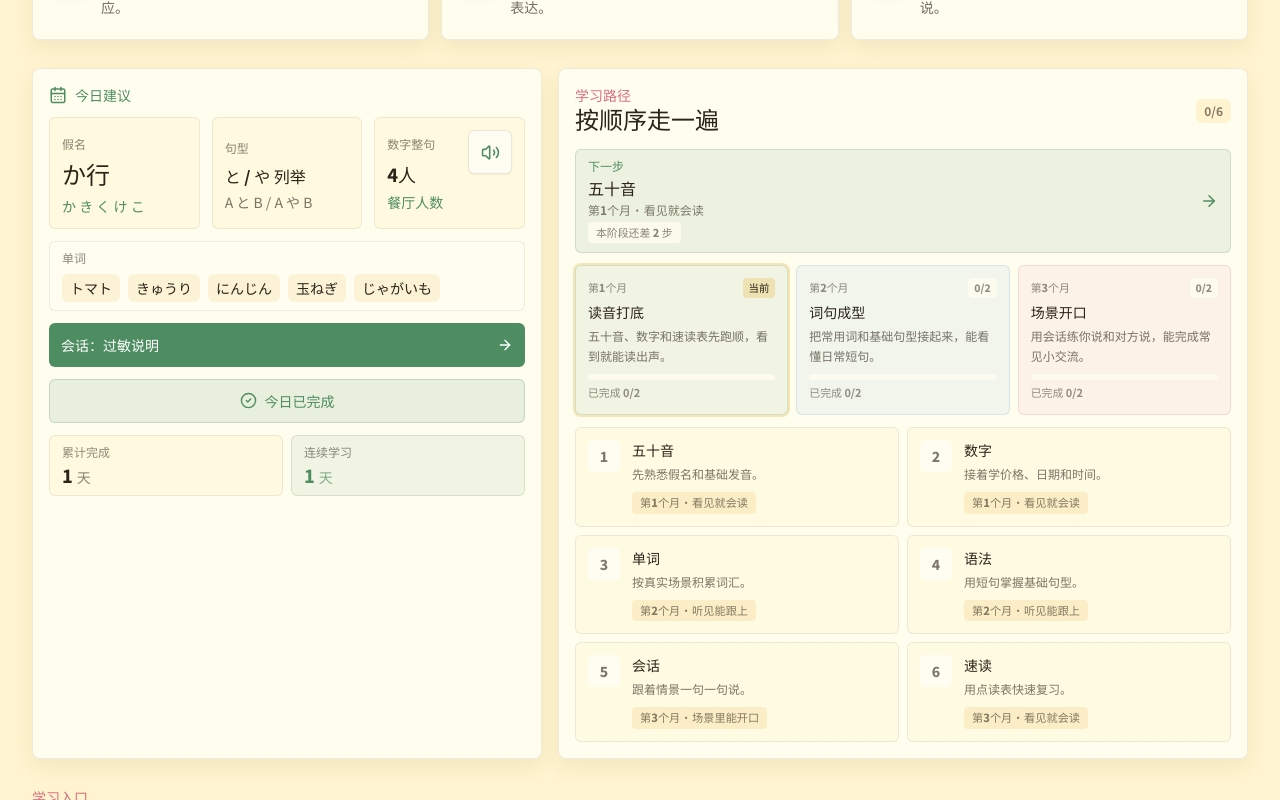
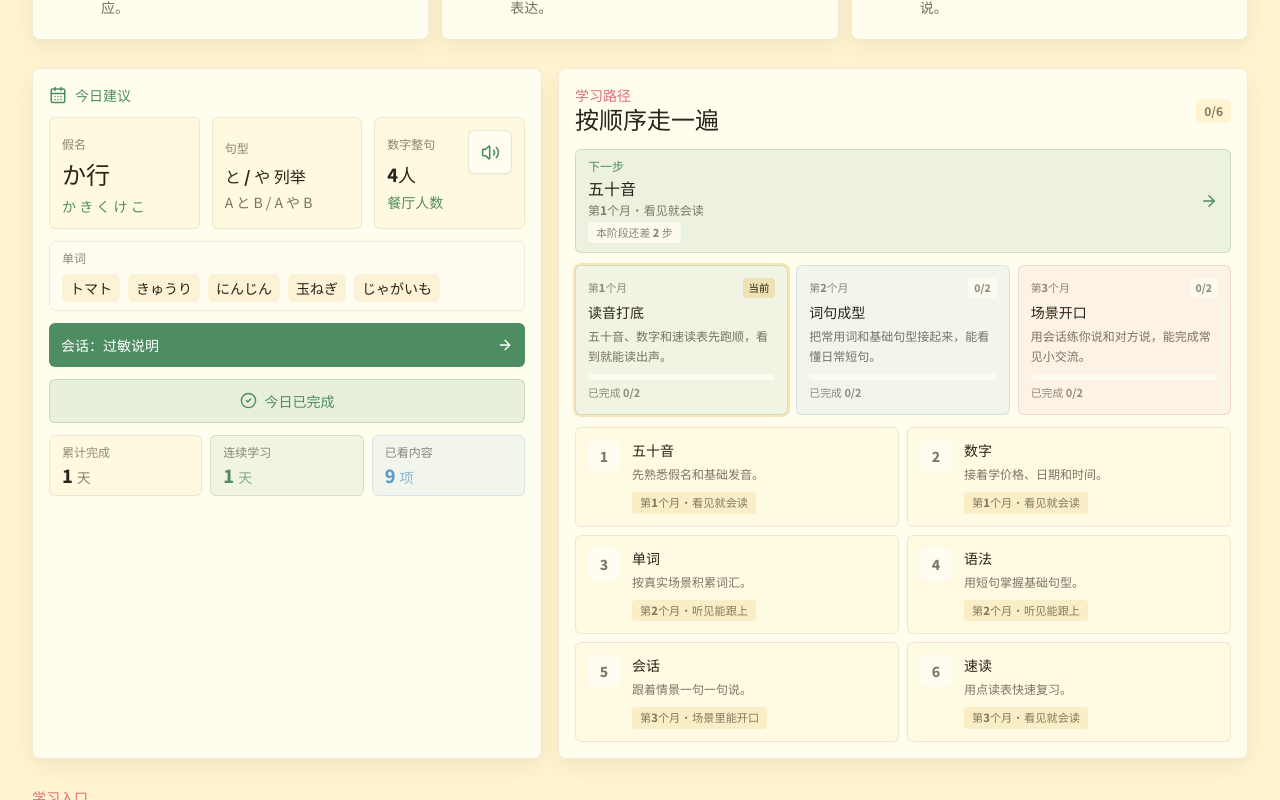
Before and after one commit to marksui/nihongo-learning, a React (Vite) app: page / in a window 1280 px wide. Both pictures are taken after a click on the button "完成今日建议". Shown: the part 499-1299 px from the top of the page. Built offline with nearby package versions, Linux system fonts and the light colour scheme.

Commit message:
Track seen daily content

```diff
--- a/src/pages/Home.tsx
+++ b/src/pages/Home.tsx
@@ -25,7 +25,13 @@ import { getTodaySuggestion, learningGoals, learningMilestones, learningPathStep
 import { numberExamples } from "../data/numbers";
 import { vocabulary } from "../data/vocabulary";
 import type { PageKey } from "../components/Navbar";
-import { getDailyCompletionStats, isTodaySuggestionDone, markTodaySuggestionDone, readLearningProgress } from "../utils/progress";
+import {
+  getDailyCompletionStats,
+  getSeenContentStats,
+  isTodaySuggestionDone,
+  markTodaySuggestionDone,
+  readLearningProgress,
+} from "../utils/progress";
 
 interface HomeProps {
   onNavigate: (page: PageKey) => void;
@@ -114,11 +120,21 @@ const Home = ({ onNavigate, onSpeak }: HomeProps) => {
   const today = useMemo(() => getTodaySuggestion(), []);
   const [progress, setProgress] = useState(() => readLearningProgress());
   const [activeTodayNumber, setActiveTodayNumber] = useState(false);
+  const todayContentIds = useMemo(() => [
+    `kana:${today.kanaGroup}`,
+    ...today.words.map((word) => `word:${word.id}`),
+    `grammar:${today.grammar.id}`,
+    `number:${today.numberScene.id}`,
+    `dialogue:${today.dialogue.id}`,
+  ], [today]);
   const goalsById = useMemo(() => new Map(learningGoals.map((goal) => [goal.id, goal])), []);
   const milestonesById = useMemo(() => new Map(learningMilestones.map((milestone) => [milestone.id, milestone])), []);
   const featureByPage = useMemo(() => new Map(featureCards.map((card) => [card.page, card])), []);
   const todayDone = isTodaySuggestionDone(progress);
   const dailyStats = getDailyCompletionStats(progress);
+  const seenStats = getSeenContentStats(progress);
+  const todayContentSeen = todayContentIds.every((id) => progress.seenContentIds.includes(id));
+  const todayFullyDone = todayDone && todayContentSeen;
   const viewedPages = new Set(progress.viewedPages);
   const completedPathSteps = learningPathSteps.filter((step) => viewedPages.has(step.page));
   const nextPathStep = learningPathSteps.find((step) => !viewedPages.has(step.page)) ?? learningPathSteps[learningPathSteps.length - 1];
@@ -151,8 +167,8 @@ const Home = ({ onNavigate, onSpeak }: HomeProps) => {
     : 0;
 
   const completeToday = () => {
-    if (!todayDone) {
-      setProgress(markTodaySuggestionDone());
+    if (!todayFullyDone) {
+      setProgress(markTodaySuggestionDone(todayContentIds));
     }
   };
 
@@ -327,19 +343,19 @@ const Home = ({ onNavigate, onSpeak }: HomeProps) => {
           <button
             type="button"
             onClick={completeToday}
-            disabled={todayDone}
-            aria-pressed={todayDone}
+            disabled={todayFullyDone}
+            aria-pressed={todayFullyDone}
             className={`mt-3 flex min-h-11 w-full items-center justify-center gap-2 rounded-md border px-3 py-2 text-sm font-extrabold transition active:scale-[0.99] ${
-              todayDone
+              todayFullyDone
                 ? "cursor-default border-matcha/25 bg-matcha/12 text-matcha"
                 : "cursor-pointer border-yuzu/30 bg-yuzu/18 text-ink hover:bg-yuzu/28"
             }`}
           >
             <CheckCircle2 aria-hidden="true" size={17} />
-            {todayDone ? "今日已完成" : "完成今日建议"}
+            {todayFullyDone ? "今日已完成" : todayDone ? "记入今日内容" : "完成今日建议"}
           </button>
-          {dailyStats.totalDays ? (
-            <div className="mt-3 grid gap-2 sm:grid-cols-2">
+          {dailyStats.totalDays || seenStats.totalSeen ? (
+            <div className="mt-3 grid gap-2 sm:grid-cols-3">
               <div className="rounded-md border border-ink/8 bg-rice/45 px-3 py-2">
                 <p className="text-xs font-bold text-ink/52">累计完成</p>
                 <p className="mt-1 text-lg font-extrabold leading-tight text-ink">
@@ -352,6 +368,13 @@ const Home = ({ onNavigate, onSpeak }: HomeProps) => {
                 <p className="mt-1 text-lg font-extrabold leading-tight text-matcha">
                   {dailyStats.currentStreak ? dailyStats.currentStreak : "今天待完成"}
                   {dailyStats.currentStreak ? <span className="ml-1 text-sm font-bold text-matcha/70">天</span> : null}
+                </p>
+              </div>
+              <div className="rounded-md border border-sora/18 bg-sora/8 px-3 py-2">
+                <p className="text-xs font-bold text-ink/52">已看内容</p>
+                <p className="mt-1 text-lg font-extrabold leading-tight text-sora">
+                  {seenStats.totalSeen}
+                  <span className="ml-1 text-sm font-bold text-sora/70">项</span>
                 </p>
               </div>
             </div>
--- a/src/utils/progress.ts
+++ b/src/utils/progress.ts
@@ -4,6 +4,7 @@ export interface LearningProgress {
   viewedPages: PageKey[];
   recentReads: string[];
   dailyDoneDates: string[];
+  seenContentIds: string[];
   updatedAt: string;
 }
 
@@ -13,6 +14,7 @@ const emptyProgress = (): LearningProgress => ({
   viewedPages: [],
   recentReads: [],
   dailyDoneDates: [],
+  seenContentIds: [],
   updatedAt: new Date().toISOString(),
 });
 
@@ -34,6 +36,7 @@ export const readLearningProgress = (): LearningProgress => {
       viewedPages: Array.isArray(parsed.viewedPages) ? parsed.viewedPages.filter(Boolean) as PageKey[] : [],
       recentReads: Array.isArray(parsed.recentReads) ? parsed.recentReads.filter(Boolean).slice(0, 12) : [],
       dailyDoneDates: Array.isArray(parsed.dailyDoneDates) ? parsed.dailyDoneDates.filter(Boolean).slice(0, 60) : [],
+      seenContentIds: Array.isArray(parsed.seenContentIds) ? parsed.seenContentIds.filter(Boolean).slice(0, 500) : [],
       updatedAt: typeof parsed.updatedAt === "string" ? parsed.updatedAt : new Date().toISOString(),
     };
   } catch {
@@ -86,12 +89,17 @@ export const getDailyCompletionStats = (progress: LearningProgress, date = new D
   };
 };
 
-export const markTodaySuggestionDone = (date = new Date()) => {
+export const getSeenContentStats = (progress: LearningProgress) => ({
+  totalSeen: new Set(progress.seenContentIds.filter(Boolean)).size,
+});
+
+export const markTodaySuggestionDone = (contentIds: string[] = [], date = new Date()) => {
   const progress = readLearningProgress();
   const dateKey = getDateKey(date);
   const nextProgress = {
     ...progress,
     dailyDoneDates: Array.from(new Set([dateKey, ...progress.dailyDoneDates])).slice(0, 60),
+    seenContentIds: Array.from(new Set([...contentIds.filter(Boolean), ...progress.seenContentIds])).slice(0, 500),
     updatedAt: new Date().toISOString(),
   };
 
```
